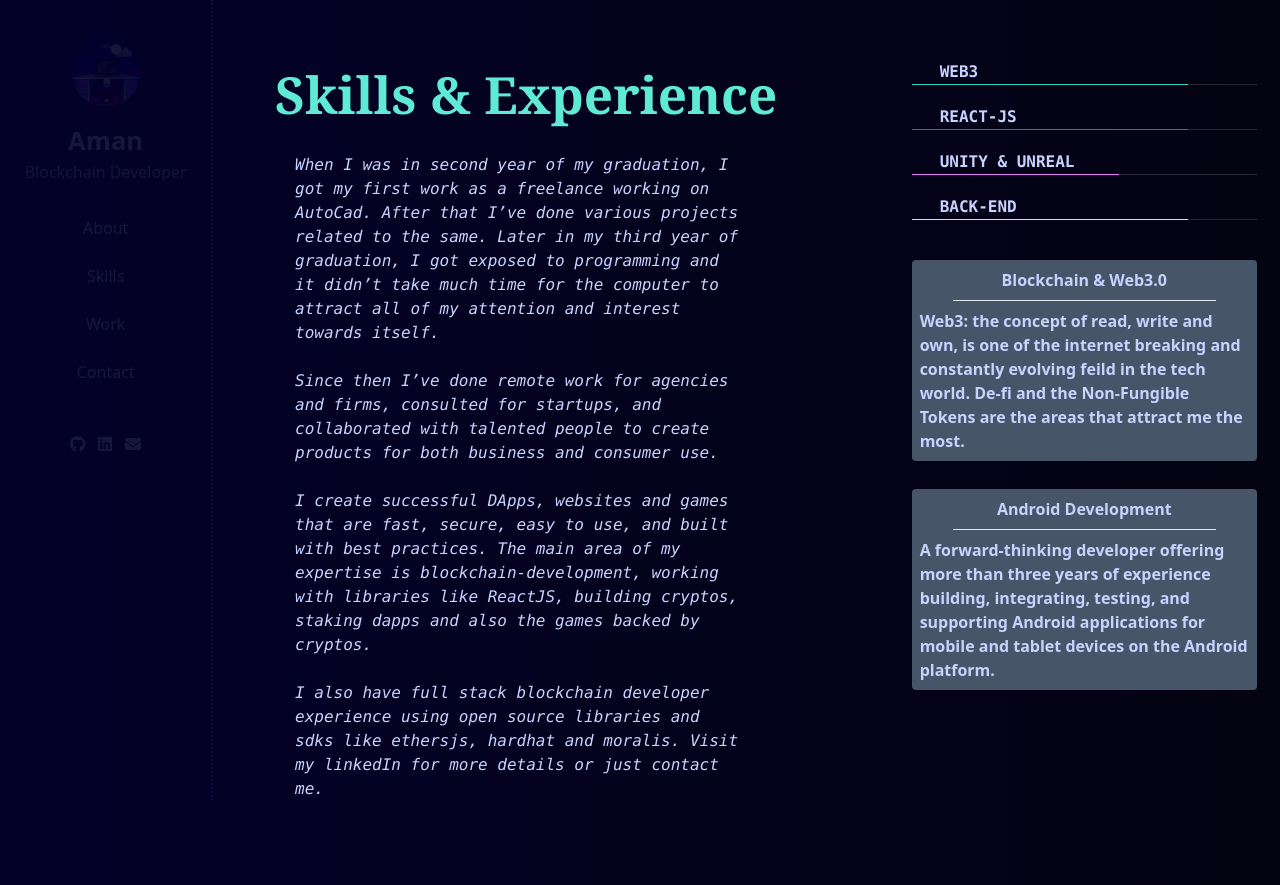
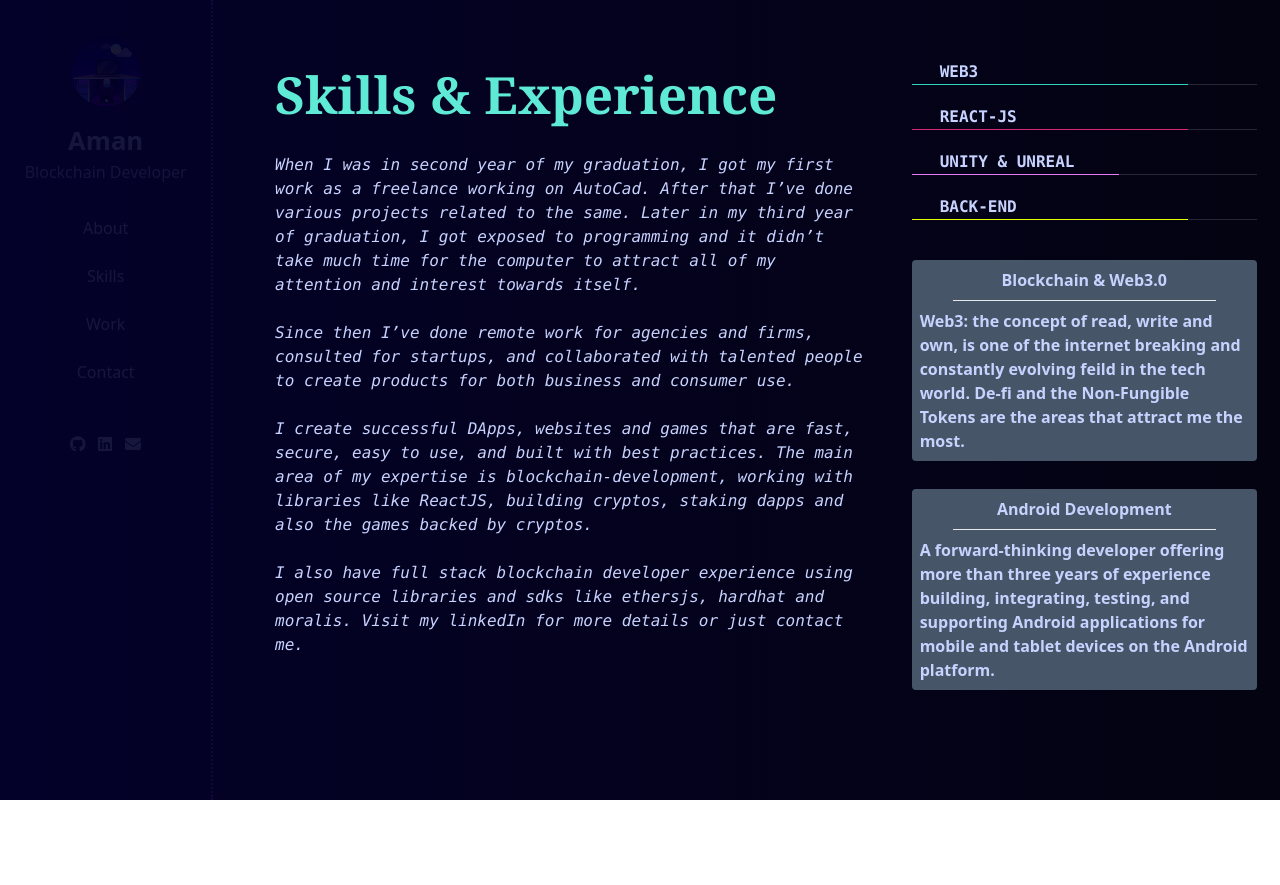
Before and after one commit to amanmehra262001/profile-webapp, a Next.js app: page /skills in a window 1280 px wide. After the commit the page ends 800 px from the top, so only its background shows below. Built offline with nearby package versions, Linux system fonts and the light colour scheme.

Commit message:
change remained

```diff
--- a/src/components/my-skills.tsx
+++ b/src/components/my-skills.tsx
@@ -31,7 +31,7 @@ const MySkills = () => {
       <p className="text-xxxxxl sm:text-xxl flex font-semibold mt-12 sm:mt-0 animate-fadeIn text-teal-300 cursor-none font-serif">
         Skills & Experience
       </p>
-      <div className="w-4/5 sm:w-screen p-5 font-mono italic text-lg sm:text-sm text-indigo-200 animate-fadeIn">
+      <div className="sm:w-screen pt-5 pr-4 font-mono italic text-lg sm:text-sm text-indigo-200 animate-fadeIn">
         When I was in second year of my graduation, I got my first work as a
         freelance working on AutoCad. After that I’ve done various projects
         related to the same. Later in my third year of graduation, I got exposed
```
